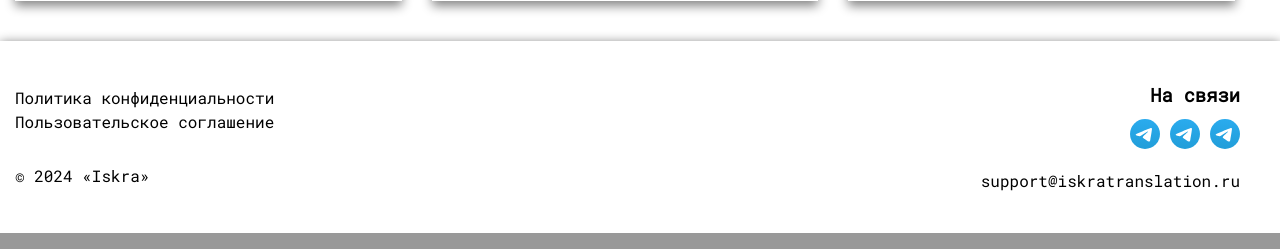
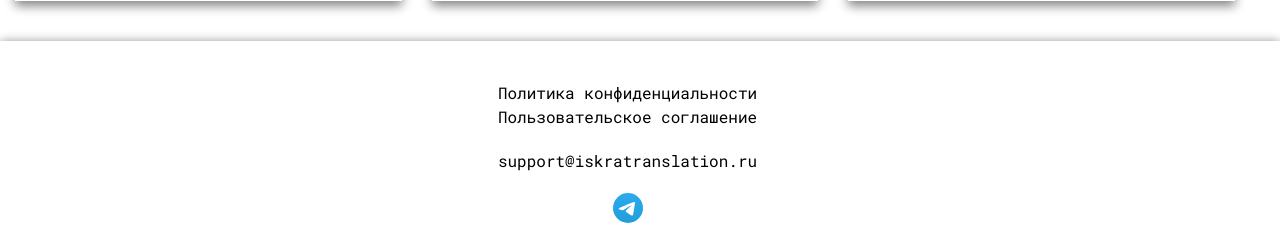
Before and after one commit to Chukseev/translation, a Django app: page / in a window 1280 px wide. Shown: the part 1640-1889 px from the top of the page. Run offline with Django 5.2, Linux system fonts and the light colour scheme; data comes from the database, SQL or seed files in the repository.

Commit message:
refactor footer

```diff
--- a/translations/translation_app/static/translation_app/css/components/_footer.scss
+++ b/translations/translation_app/static/translation_app/css/components/_footer.scss
@@ -4,11 +4,11 @@
   box-shadow: 0 1px 10px var(--color-item-shadow-color);
 
   &__container {
-    display: flex;
-    flex-wrap: wrap;
-    justify-content: space-between;
-    align-items: center;
-    padding-block: 40px;
+
+    margin-inline: auto;
+    text-align: center;
+    padding-top: 40px;
+    padding-bottom: 20px;
     padding-right: 40px;
 
     @include mobile {
@@ -16,51 +16,14 @@
     }
   }
 
-  &__info {
-    display: flex;
-    flex-direction: column;
-    align-items: start;
-    color: var(--color-text-color);
-  }
-
-  &__copyright {
-    //outline: 1px solid red;
-    text-align: center;
-    padding: 0;
-    margin-top: 30px;
-    height: 100%;
-  }
-
-  &__socials {
-    text-align: right;
-    &-title {
-
-    }
-
-    &-list {
-      margin-top: 10px;
-      display: flex;
-      justify-content: flex-end;
-      gap: 10px;
-    }
+  &__contacts {
+    margin-top: 20px;
 
     &-item {
-
+      margin-top: 20px;
     }
-
     &-link {
-
-    }
-
-    &-contacts {
-      margin-top: 20px;
-      &-list {
-
-      }
-
-      &-item {
-
-      }
+      display: inline-block;
     }
   }
 
--- a/translations/translation_app/static/translation_app/css/style.css
+++ b/translations/translation_app/static/translation_app/css/style.css
@@ -718,11 +718,10 @@ svg * {
   box-shadow: 0 1px 10px var(--color-item-shadow-color);
 }
 .footer__container {
-  display: flex;
-  flex-wrap: wrap;
-  justify-content: space-between;
-  align-items: center;
-  padding-block: 40px;
+  margin-inline: auto;
+  text-align: center;
+  padding-top: 40px;
+  padding-bottom: 20px;
   padding-right: 40px;
 }
 @media (max-width: 767px) {
@@ -730,29 +729,14 @@ svg * {
     justify-content: center;
   }
 }
-.footer__info {
-  display: flex;
-  flex-direction: column;
-  align-items: start;
-  color: var(--color-text-color);
+.footer__contacts {
+  margin-top: 20px;
 }
-.footer__copyright {
-  text-align: center;
-  padding: 0;
-  margin-top: 30px;
-  height: 100%;
+.footer__contacts-item {
+  margin-top: 20px;
 }
-.footer__socials {
-  text-align: right;
-}
-.footer__socials-list {
-  margin-top: 10px;
-  display: flex;
-  justify-content: flex-end;
-  gap: 10px;
-}
-.footer__socials-contacts {
-  margin-top: 20px;
+.footer__contacts-link {
+  display: inline-block;
 }
 
 /*# sourceMappingURL=style.css.map */
--- a/translations/translation_app/templates/translation_app/base.html
+++ b/translations/translation_app/templates/translation_app/base.html
@@ -49,37 +49,23 @@
     </main>
     <footer class="footer">
         <div class="footer__container container">
-            <div class="footer__info">
-                <a href="" class="footer__link"><p>Политика конфиденциальности</p></a>
-                <a href="" class="footer__link"><p>Пользовательское соглашение</p></a>
-                <p class="footer__copyright">© 2024 «Iskra»</p>
-            </div>
-
-            <div class="footer__socials">
-                <h3 class="footer__socials-title">На связи</h3>
-                <ul class="footer__socials-list">
-                    <li class="footer__socials-item">
-                        <a href="https://t.me/iskratranslation" class="footer__socials-link">
-                            <img src="{% static 'translation_app/icons/telegram-logo.svg' %}" width="30" height="30"  alt="telegram-logo" class="footer__socials-icon">
-                        </a>
+            <nav class="footer__menu">
+                <ul class="footer__menu-list">
+                    <li class="footer__menu-item"><a href="/privacy" class="footer__menu-link">Политика конфиденциальности</a></li>
+                    <li class="footer__menu-item"><a href="" class="footer__menu-link">Пользовательское соглашение</a></li>
+                </ul>
+            </nav>
+            <div class="footer__contacts">
+                <ul class="footer__contacts-list">
+                    <li class="footer__contacts-item">
+                        <a href="mailto: support@iskratranslation.ru" class="footer__contacts-link">support@iskratranslation.ru</a>
                     </li>
-                    <li class="footer__socials-item">
-                        <a href="https://t.me/iskratranslation" class="footer__socials-link">
-                            <img src="{% static 'translation_app/icons/telegram-logo.svg' %}" width="30" height="30"  alt="telegram-logo" class="footer__socials-icon">
-                        </a>
-                    </li>
-                    <li class="footer__socials-item">
-                        <a href="https://t.me/iskratranslation" class="footer__socials-link">
-                            <img src="{% static 'translation_app/icons/telegram-logo.svg' %}" width="30" height="30"  alt="telegram-logo" class="footer__socials-icon">
-                        </a>
+                    <li class="footer__contacts-item">
+                        <a href="https://t.me/iskratranslation" class="footer__contacts-link">
+                            <img width="30" height="30" src="{% static 'translation_app/icons/telegram-logo.svg' %}" alt=""
+                                 class="footer__contacts-image"></a>
                     </li>
                 </ul>
-                <div class="footer__socials-contacts">
-                    <ul class="footer__socials-contacts-list">
-                        <li class="footer__socials-contacts-item"><a href="mailto: support@iskratranslation.ru">support@iskratranslation.ru</a></li>
-                    </ul>
-                </div>
-
             </div>
         </div>
 
```
Also changed, not shown: 1 other file.
